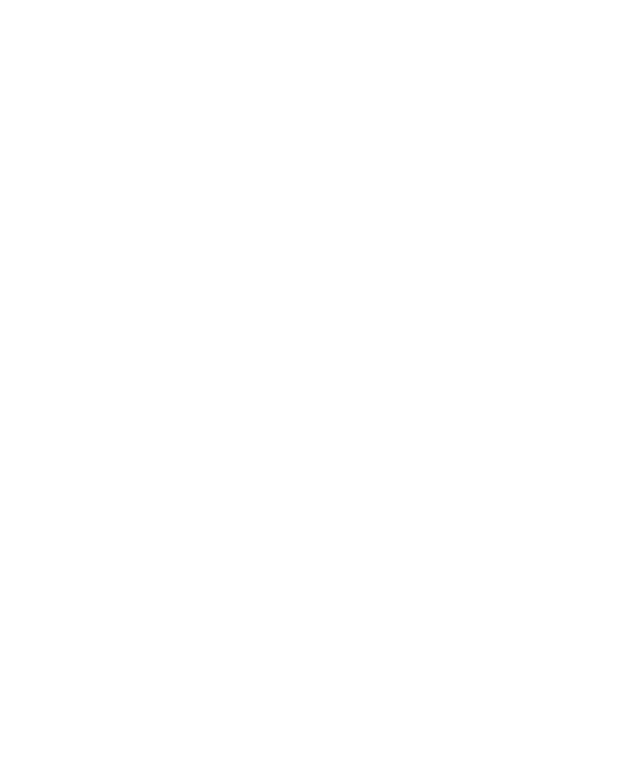
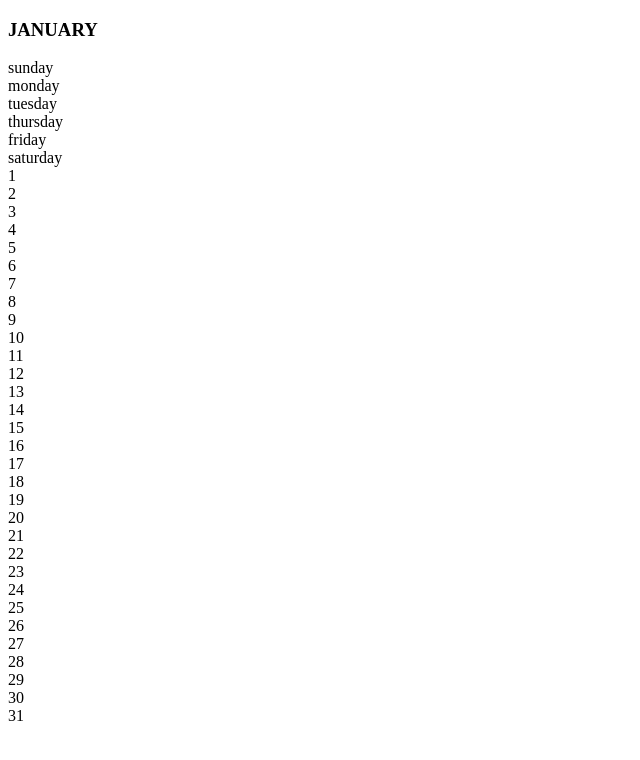
Before and after one commit to aryaaravind1998/globalinfonet_tasks, a plain HTML site: page ui_calendar.html in a window 1280 px wide. Shown: the whole page, without its empty margins (0-640 px from the left). Drawn offline with Linux system fonts and the light colour scheme.

Commit message:
second commit

```diff
--- a/ui_calendar.html
+++ b/ui_calendar.html
@@ -1,11 +1,55 @@
 <!DOCTYPE html>
 <html>
     <head>
-
+        <meta charset="utf-8">
+        <title>UI Event calendar</title>
+        <link rel="stylesheet"href="style.css">
     </head>
     <body>
         <div class="calendar">
             <div class="date">
+                <h3>JANUARY </h3>
+                <div class="days">
+                    <div class="day">sunday</div>
+                    <div class="day">monday</div>
+                    <div class="day">tuesday</div>
+                    <div class="day">thursday</div>
+                    <div class="day">friday</div>
+                    <div class="day">saturday</div>
+                    <div class="number">1</div>
+                    <div class="number">2</div>
+                    <div class="number">3</div>
+                    <div class="number">4</div>
+                    <div class="number">5</div>
+                    <div class="number">6</div>
+                    <div class="number">7</div>
+                    <div class="number">8</div>
+                    <div class="number">9</div>
+                    <div class="number">10</div>
+                    <div class="number">11</div>
+                    <div class="number">12</div>
+                    <div class="number">13</div>
+                    <div class="number">14</div>
+                    <div class="number">15</div>
+                    <div class="number">16</div>
+                    <div class="number">17</div>
+                    <div class="number">18</div>
+                    <div class="number">19</div>
+                    <div class="number">20</div>
+                    <div class="number">21</div>
+                    <div class="number">22</div>
+                    <div class="number">23</div>
+                    <div class="number">24</div>
+                    <div class="number">25</div>
+                    <div class="number">26</div>
+                    <div class="number">27</div>
+                    <div class="number">28</div>
+                    <div class="number">29</div>
+                    <div class="number">30</div>
+                    <div class="number">31</div>
+
+                </div>
+            </div>
                 <div class =""></div>
             </div>
         </div>
```
